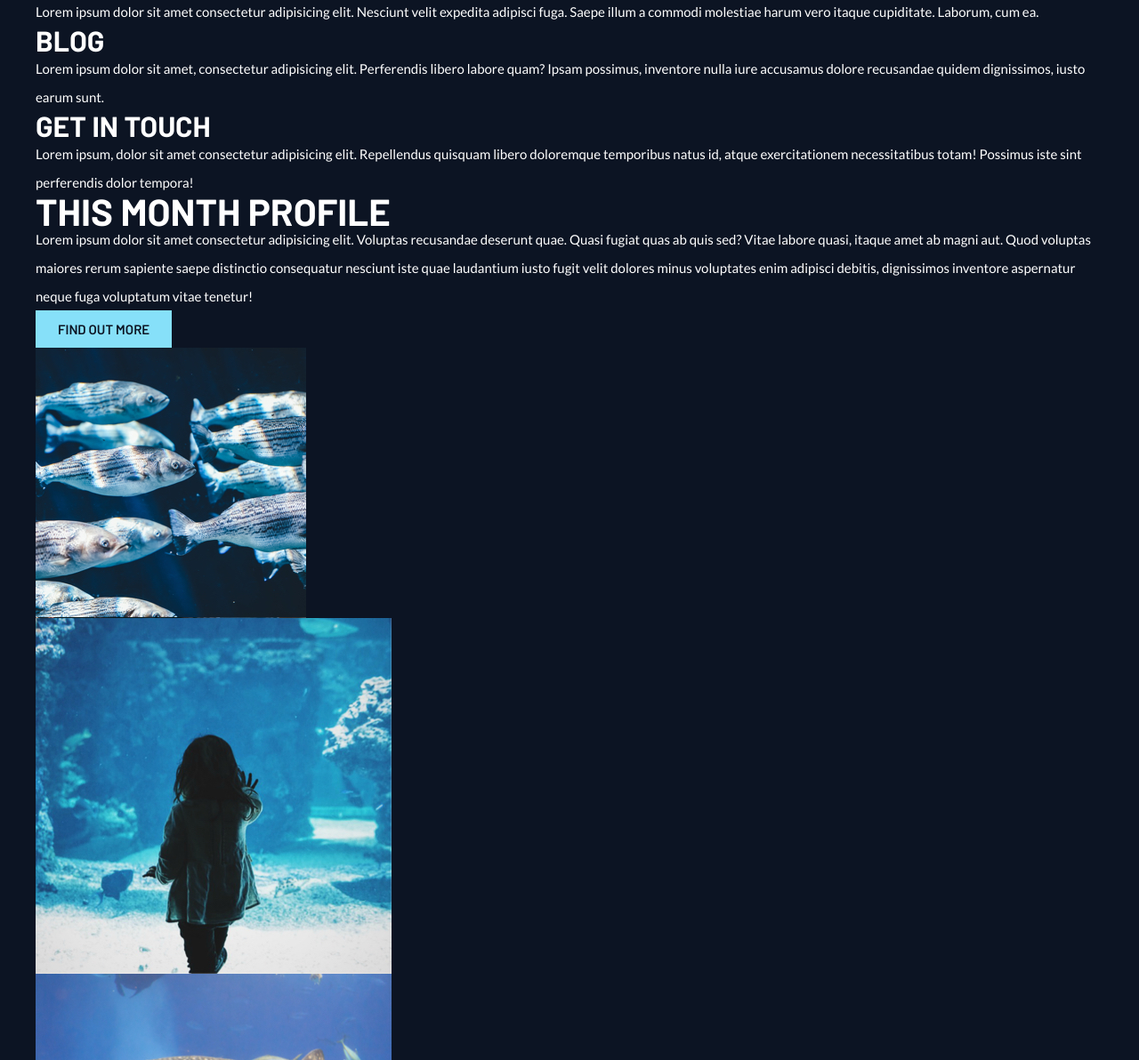
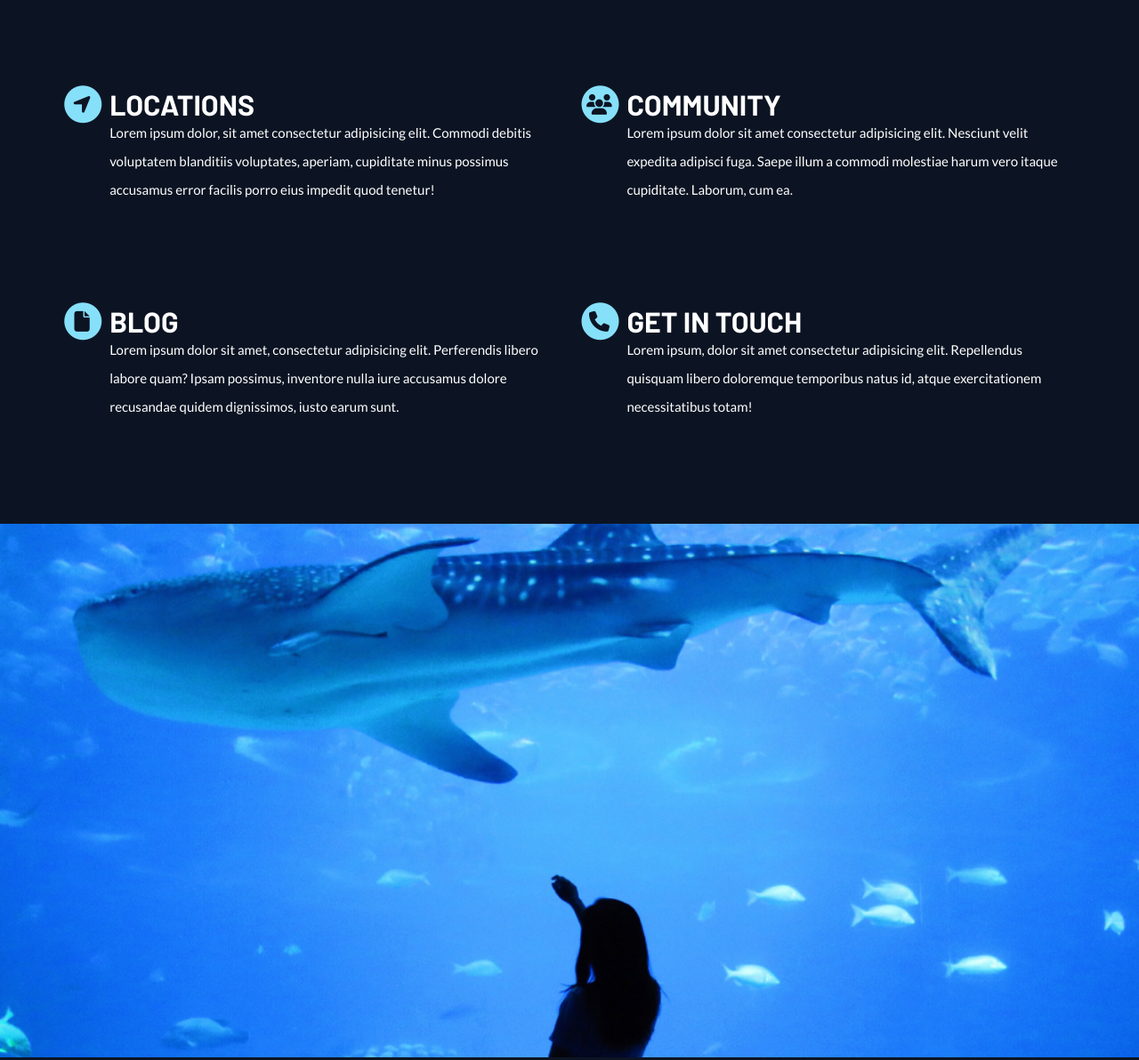
Before and after one commit to Fourbn/junoPSDConversion, a plain HTML site: page index.html in a window 1280 px wide. Shown: the part 2423-3615 px from the top of the page at 89% size. Drawn offline with Linux system fonts and the light colour scheme.

Commit message:
index styles fully roughed in, footer completed

```diff
--- a/index.html
+++ b/index.html
@@ -6,6 +6,7 @@
    <title>Under The Sea Home</title>
    <link rel="stylesheet" href="./styles/styles.css">
    <link href="https://fonts.googleapis.com/css2?family=Barlow:wght@600;700&family=Lato&display=swap" rel="stylesheet">
+   <script src="https://kit.fontawesome.com/08bb3c9c2d.js" crossorigin="anonymous"></script>
 </head>
 <body class="index">
    <header>
@@ -55,22 +56,38 @@
    </section>
    <section class="siteMap">
       <div class="wrapper">
-         <ul>
+         <ul class="fa-ul">
             <li>
+               <span class="fa-li">
+                  <i class="fas fa-circle fa-stack-2x fa-2x"></i>
+                  <i class="fas fa-location-arrow fa-stack-1x fa-lg"></i>
+               </span>
                <h3>Locations</h3>
                <p>Lorem ipsum dolor, sit amet consectetur adipisicing elit. Commodi debitis voluptatem blanditiis voluptates, aperiam, cupiditate minus possimus accusamus error facilis porro eius impedit quod tenetur!</p>
             </li>
             <li>
+               <span class="fa-li">
+                  <i class="fas fa-circle fa-stack-2x fa-2x"></i>
+                  <i class="fas fa-users fa-stack-1x fa-lg"></i>
+               </span>
                <h3>Community</h3>
                <p>Lorem ipsum dolor sit amet consectetur adipisicing elit. Nesciunt velit expedita adipisci fuga. Saepe illum a commodi molestiae harum vero itaque cupiditate. Laborum, cum ea.</p>
             </li>
             <li>
+               <span class="fa-li">
+                  <i class="fas fa-circle fa-stack-2x fa-2x"></i>
+                  <i class="fas fa-file fa-stack-1x fa-lg"></i>
+               </span>
                <h3>Blog</h3>
                <p>Lorem ipsum dolor sit amet, consectetur adipisicing elit. Perferendis libero labore quam? Ipsam possimus, inventore nulla iure accusamus dolore recusandae quidem dignissimos, iusto earum sunt.</p>
             </li>
             <li>
+               <span class="fa-li">
+                  <i class="fas fa-circle fa-stack-2x fa-2x"></i>
+                  <i class="fas fa-phone fa-stack-1x fa-lg"></i>
+               </span>
                <h3>Get in touch</h3>
-               <p>Lorem ipsum, dolor sit amet consectetur adipisicing elit. Repellendus quisquam libero doloremque temporibus natus id, atque exercitationem necessitatibus totam! Possimus iste sint perferendis dolor tempora!</p>
+               <p>Lorem ipsum, dolor sit amet consectetur adipisicing elit. Repellendus quisquam libero doloremque temporibus natus id, atque exercitationem necessitatibus totam!</p>
             </li>
          </ul>
       </div>
--- a/styles/scss/_footer.scss
+++ b/styles/scss/_footer.scss
@@ -0,0 +1,13 @@
+footer {
+   height: 100%;
+   display: flex;
+   align-items: center;
+   background: $accentColor;
+
+   p {
+      @include bodyText();
+      color: $mainBackground;
+      text-align: center;
+      margin: 1px 0;
+   }
+}
--- a/styles/scss/_header.scss
+++ b/styles/scss/_header.scss
@@ -15,7 +15,7 @@ header {
    }
 
    h1 {
-      @include headerText(80px, 92px);
+      @include headerText(8rem, 92px);
       // height: 90vh;
       margin: 0 auto;
       padding-right: 100px;
@@ -46,7 +46,7 @@ header {
    }
 
    h1 {
-      @include headerText(138px, 126px, auto);
+      @include headerText(13.8rem, 126px, auto);
       max-width: 450px;
       margin-top: 73px;
       margin-left: 50px;
--- a/styles/scss/_main.scss
+++ b/styles/scss/_main.scss
@@ -103,3 +103,114 @@ aside {
       text-align: right;
    }
 }
+
+.siteMap {
+   height: 90vh;
+   // display: flex;
+   // flex-direction: column;
+   // justify-content: center;
+
+   .wrapper {
+      height: 100%;
+   }
+
+   ul {
+      height: 100%;
+      display: flex;
+      justify-content: space-around;
+      flex-wrap: wrap;
+      align-items: center;
+
+      li {
+         margin: 0 10px;
+         min-height: calc(32px + 96px);
+         flex: 1 0 443px;
+         max-width: 500px;
+         padding-left: 5px;
+
+         .fa-li {
+            left: -2.4em;
+         }
+
+         .fa-location-arrow,
+         .fa-users,
+         .fa-file,
+         .fa-phone {
+            color: $mainBackground;
+            font-size: 1.533em;
+            left: -5px;
+         }
+
+         .fa-circle {
+            color: $accentColor;
+            font-size: 2.8em;
+            position: relative;
+            left: -10px;
+            top: -5px;
+         }
+      }
+
+      li:nth-child(-n+2) {
+         align-self: flex-end;
+      }
+   }
+}
+
+.aquariumView {
+   min-height: 75vh;
+   width: 100%;
+   background: url(../assets/banner.jpg);
+   // background-attachment: fixed;
+   background-position: center;
+   background-size: cover;
+   background-repeat: no-repeat;
+}
+
+.monthProfile {
+   padding: 110px 0;
+
+   .wrapper {
+      display: flex;
+      justify-content: space-around;
+
+      .monthProfileText {
+         // align-self: center;
+         flex: 0 1 750px;
+
+         p {
+            margin: 27px 0;
+         }
+      }
+
+      .monthProfileImage {
+         order: -1;
+         flex: 0 0 275px;
+         box-shadow: 30px 30px $accentColor;
+
+         img {
+            width: 100%;
+         }
+      }
+   }
+}
+
+.gallery {
+   background: $secondaryBackground;
+   padding: 50px 0;
+
+   ul {
+      display: flex;
+      flex-wrap: wrap;
+      justify-content: space-evenly;
+      margin: 0 50px;
+
+      li {
+         margin: 20px;
+         flex: 1 0 200px;
+
+         img {
+            width: 100%;
+         }
+      }
+   }
+}
```
Also changed, not shown: styles/styles.css.
